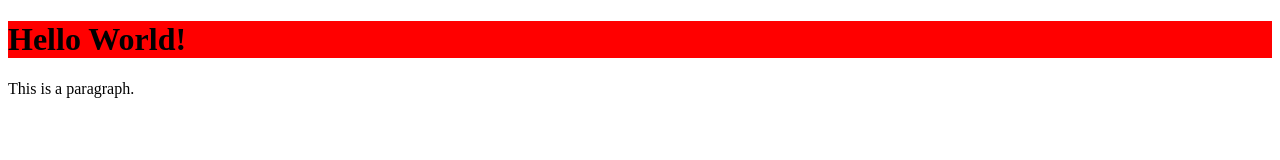
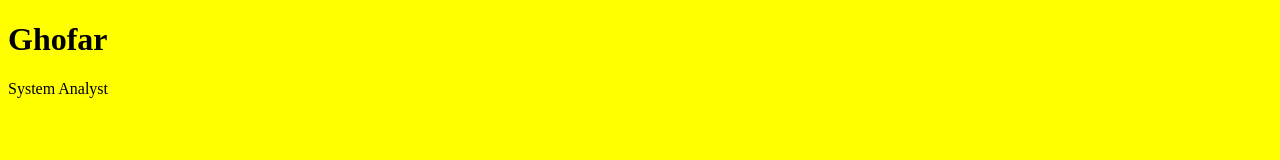
Before and after one commit to ghofarweb/ghofarweb.github.io, a plain HTML site: page index.html in a window 1280 px wide. Drawn offline with Linux system fonts and the light colour scheme.

Commit message:
Update index.html

```diff
--- a/index.html
+++ b/index.html
@@ -3,10 +3,10 @@
     <head>
     </head>
 
-<body>
+<body style="background-color: yellow;">
 
-<h1 style="background-color: red;">Hello World!</h1>
-<p>This is a paragraph.</p>
+<h1>Ghofar</h1>
+<p>System Analyst</p>
 
 </body>
 </html>
```
